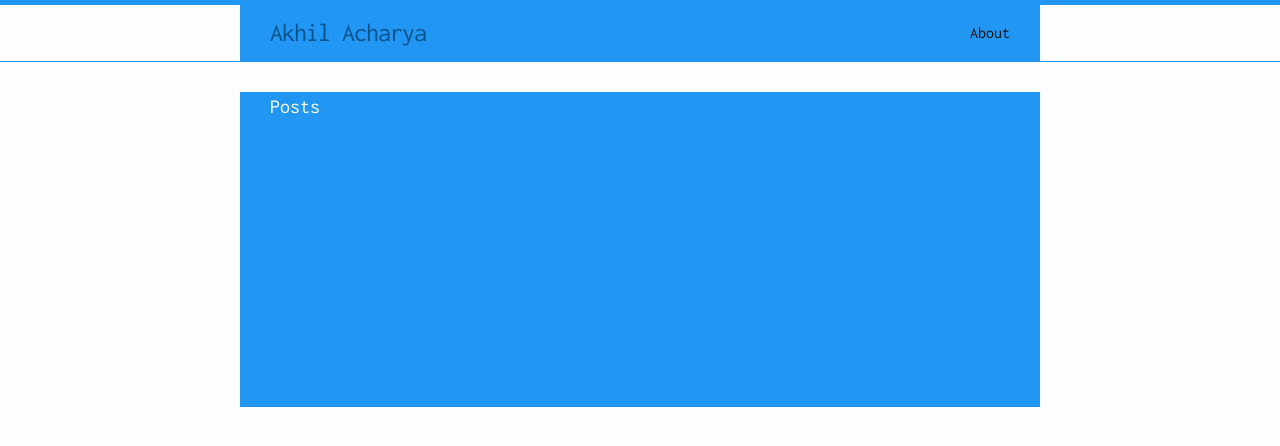
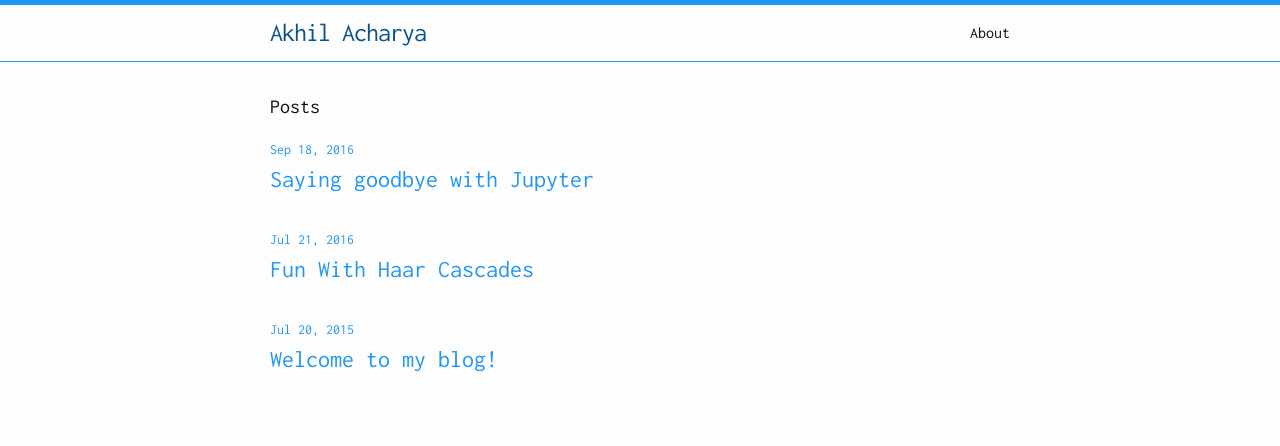
Before and after one commit to akhilcacharya/akhilcacharya.github.io, a Jekyll site: the page built from index.html, in a window 1280 px wide. Shown: the top 446 px of the page. Built offline with Jekyll 4.4.1, drawn with Linux system fonts in a browser that asks for light colours.

Commit message:
Update _base.scss

```diff
--- a/_sass/_base.scss
+++ b/_sass/_base.scss
@@ -160,8 +160,6 @@ pre {
     margin-left: auto;
     padding-right: $spacing-unit;
     padding-left: $spacing-unit;
-    background-color: $grey-color;
-    color: white;
     @extend %clearfix;
 
     @include media-query($on-laptop) {
```
